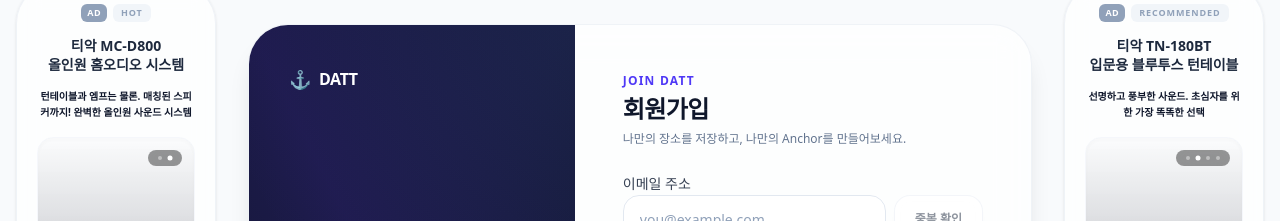
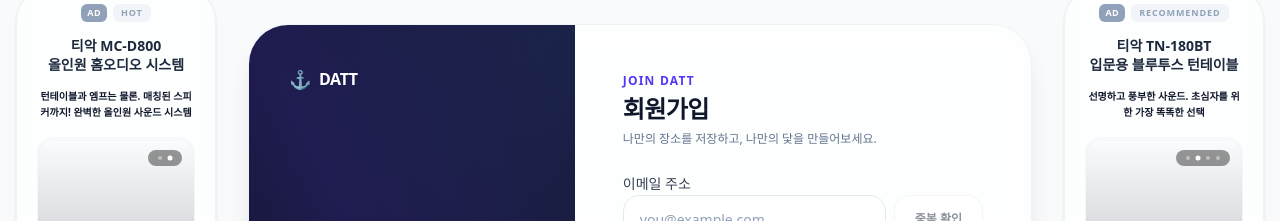
Before and after one commit to brobro332/datt-platform, a Next.js app in the folder next-js-app/: page /signup in a window 1280 px wide. Shown: the part 113-334 px from the top of the page. Built offline with nearby package versions, Linux system fonts and the light colour scheme; no server answers; a web font is replaced by a local one.

Commit message:
feat: 로그인/회원가입 페이지 Anchor 한글명 정정 및 루트 README.md 작성

```diff
--- a/next-js-app/app/login/page.tsx
+++ b/next-js-app/app/login/page.tsx
@@ -113,7 +113,7 @@ export default function LoginPage() {
                 로그인
               </h1>
               <p className="mt-1.5 text-xs text-slate-500">
-                저장한 장소와 나의 Anchor를 다시 탐색해보세요.
+                저장한 장소와 나의 닻을 다시 탐색해보세요.
               </p>
             </div>
 
--- a/next-js-app/app/signup/page.tsx
+++ b/next-js-app/app/signup/page.tsx
@@ -249,7 +249,7 @@ export default function SignupPage() {
                 회원가입
               </h1>
               <p className="mt-1.5 text-xs text-slate-500">
-                나만의 장소를 저장하고, 나만의 Anchor를 만들어보세요.
+                나만의 장소를 저장하고, 나만의 닻을 만들어보세요.
               </p>
             </div>
 
```
Also changed, not shown: 2 other files (tests, documents, lock files or other folders).
